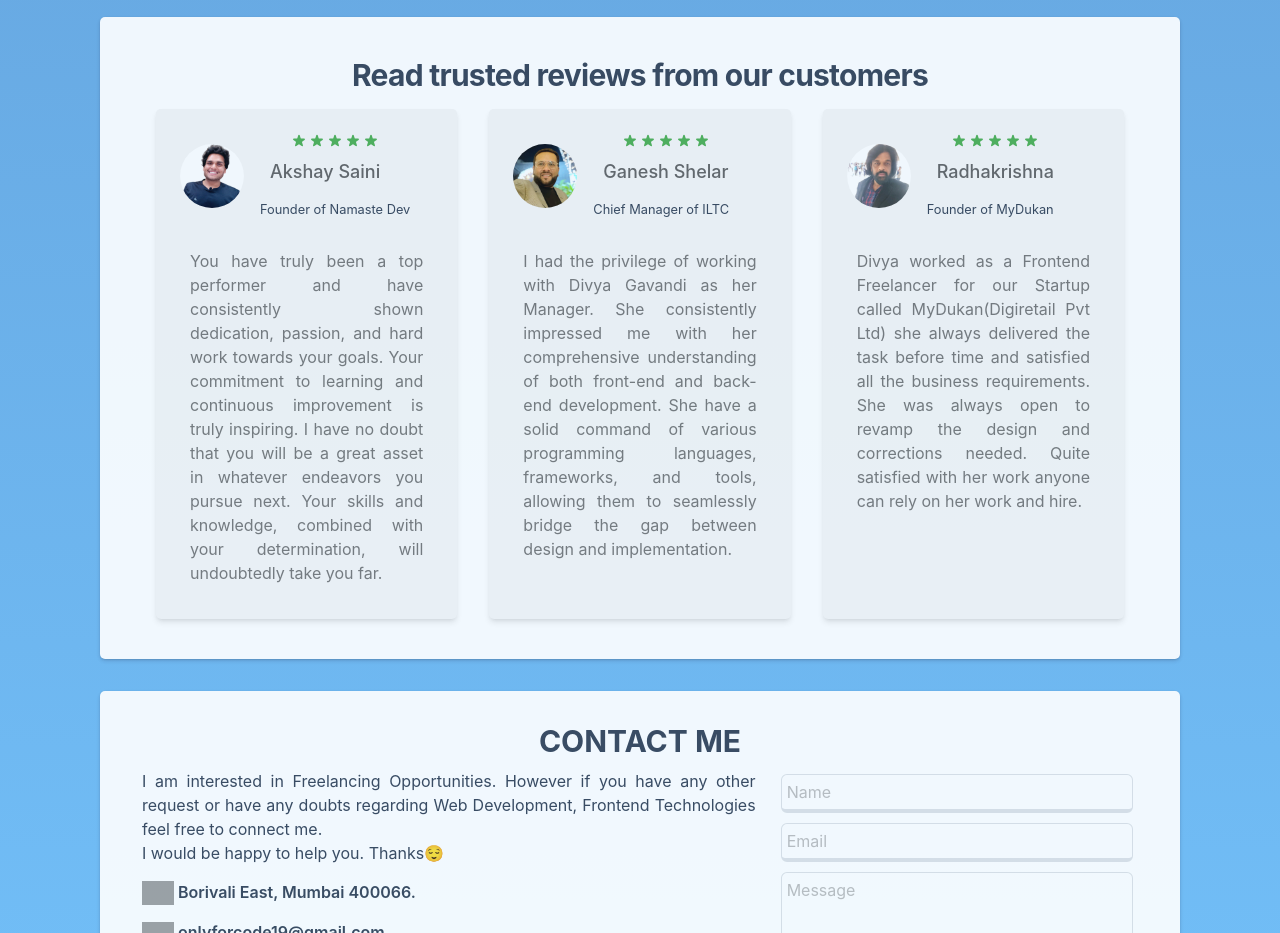
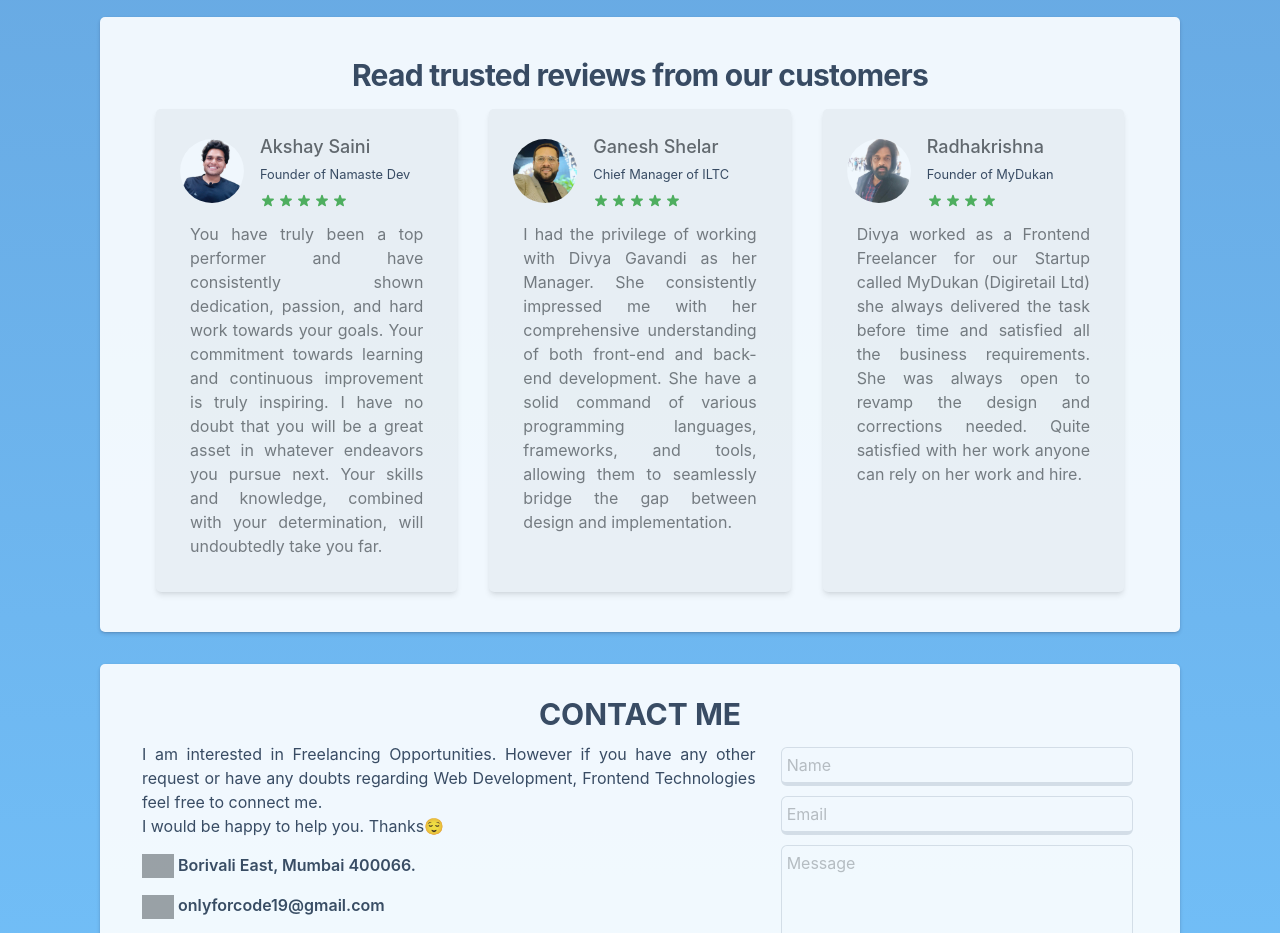
Before and after one commit to gavandivya/ReactPortfolio, a React (Create React App) app: page / in a window 1280 px wide. Shown: the part 8600-9533 px from the top of the page. Built offline with nearby package versions, Linux system fonts and the light colour scheme; grey boxes are pictures that could not be loaded.

Commit message:
fix:star

```diff
--- a/src/components/TestimonialComponent/Testimonial.jsx
+++ b/src/components/TestimonialComponent/Testimonial.jsx
@@ -23,7 +23,9 @@ const Testimonial = () => {
           />
 
           <div>
-            <div className="flex justify-center gap-0.5 text-green-500">
+            <span className={`mt-1 text-lg font-medium ${themeContext === "dark"?"text-gray-400":"text-gray-700"} `}>Akshay Saini</span><br/>
+            <small>Founder of Namaste Dev</small>
+            <div className="flex mt-2 justify-left gap-0.5 text-green-500">
               <svg
                 xmlns="http://www.w3.org/2000/svg"
                 className="h-4 w-4"
@@ -75,14 +77,11 @@ const Testimonial = () => {
                 />
               </svg>
             </div>
-
-            <p className={`mt-1 text-lg font-medium ${themeContext === "dark"?"text-gray-400":"text-gray-700"} `}>Akshay Saini</p>
-            <small>Founder of Namaste Dev</small>
           </div>
         </div>
 
-        <p className={`line-clamp-none mt-4 ${themeContext === "dark"?"text-gray-300":"text-gray-600"} text-justify`}>
-        You have truly been a top performer and have consistently shown dedication, passion, and hard work towards your goals. Your commitment to learning and continuous improvement is truly inspiring.
+        <p className={`line-clamp-none mt-2 ${themeContext === "dark"?"text-gray-300":"text-gray-600"} text-justify`}>
+        You have truly been a top performer and have consistently shown dedication, passion, and hard work towards your goals. Your commitment towards learning and continuous improvement is truly inspiring.
         I have no doubt that you will be a great asset in whatever endeavors you pursue next. Your skills and knowledge, combined with your determination, will undoubtedly take you far.
 
         </p>
@@ -97,7 +96,9 @@ const Testimonial = () => {
           />
 
           <div>
-            <div className="flex justify-center gap-0.5 text-green-500">
+            <span className={`mt-1 text-lg font-medium ${themeContext === "dark"?"text-gray-400":"text-gray-700"} `}>Ganesh Shelar</span><br/>
+            <small>Chief Manager of ILTC</small>
+            <div className="flex mt-2 justify-left gap-0.5 text-green-500">
               <svg
                 xmlns="http://www.w3.org/2000/svg"
                 className="h-4 w-4"
@@ -149,14 +150,10 @@ const Testimonial = () => {
                 />
               </svg>
             </div>
-
-            <p className={`mt-1 text-lg font-medium ${themeContext === "dark"?"text-gray-400":"text-gray-700"} `}>Ganesh Shelar</p>
-
-            <small>Chief Manager of ILTC</small>
           </div>
         </div>
 
-        <p className={`line-clamp-none mt-4 ${themeContext === "dark"?"text-gray-300":"text-gray-600"} text-justify`}>
+        <p className={`line-clamp-none mt-2 ${themeContext === "dark"?"text-gray-300":"text-gray-600"} text-justify`}>
         I had the privilege of working with Divya Gavandi as her Manager. She consistently impressed me with her comprehensive understanding of both front-end and back-end development. She have a solid command of various programming languages, frameworks, and tools, allowing them to seamlessly bridge the gap between design and implementation.
         </p>
       </blockquote>
@@ -169,17 +166,10 @@ const Testimonial = () => {
             className="h-16 w-16 rounded-full object-cover"
           />
           <div>
-            <div className="flex justify-center gap-0.5 text-green-500">
-              <svg
-                xmlns="http://www.w3.org/2000/svg"
-                className="h-4 w-4"
-                viewBox="0 0 20 20"
-                fill="currentColor"
-              >
-                <path
-                  d="M9.049 2.927c.3-.921 1.603-.921 1.902 0l1.07 3.292a1 1 0 00.95.69h3.462c.969 0 1.371 1.24.588 1.81l-2.8 2.034a1 1 0 00-.364 1.118l1.07 3.292c.3.921-.755 1.688-1.54 1.118l-2.8-2.034a1 1 0 00-1.175 0l-2.8 2.034c-.784.57-1.838-.197-1.539-1.118l1.07-3.292a1 1 0 00-.364-1.118L2.98 8.72c-.783-.57-.38-1.81.588-1.81h3.461a1 1 0 00.951-.69l1.07-3.292z"
-                />
-              </svg>
+            <span className={`mt-1 text-lg font-medium ${themeContext === "dark"?"text-gray-400":"text-gray-700"}`}>Radhakrishna</span>
+            <br/>
+            <small>Founder of MyDukan</small>
+            <div className="mt-2 flex justify-left gap-0.5 text-green-500">
               <svg
                 xmlns="http://www.w3.org/2000/svg"
                 className="h-4 w-4"
@@ -221,14 +211,11 @@ const Testimonial = () => {
                 />
               </svg>
             </div>
-            <p className={`mt-1 text-lg font-medium ${themeContext === "dark"?"text-gray-400":"text-gray-700"}`}>Radhakrishna</p>
-
-            <small>Founder of MyDukan</small>
           </div>
         </div>
 
-        <p className={`line-clamp-none mt-4 ${themeContext === "dark"?"text-gray-300":"text-gray-600"} text-justify`}>
-          Divya worked as a Frontend Freelancer for our Startup called MyDukan(Digiretail Pvt Ltd) she always delivered the task before time and satisfied all the business requirements.
+        <p className={`line-clamp-none mt-2 ${themeContext === "dark"?"text-gray-300":"text-gray-600"} text-justify`}>
+          Divya worked as a Frontend Freelancer for our Startup called MyDukan (Digiretail Ltd) she always delivered the task before time and satisfied all the business requirements.
           She was always open to revamp the design and corrections needed. Quite satisfied with her work anyone can rely on her work and hire.
         </p>
       </blockquote>
```
